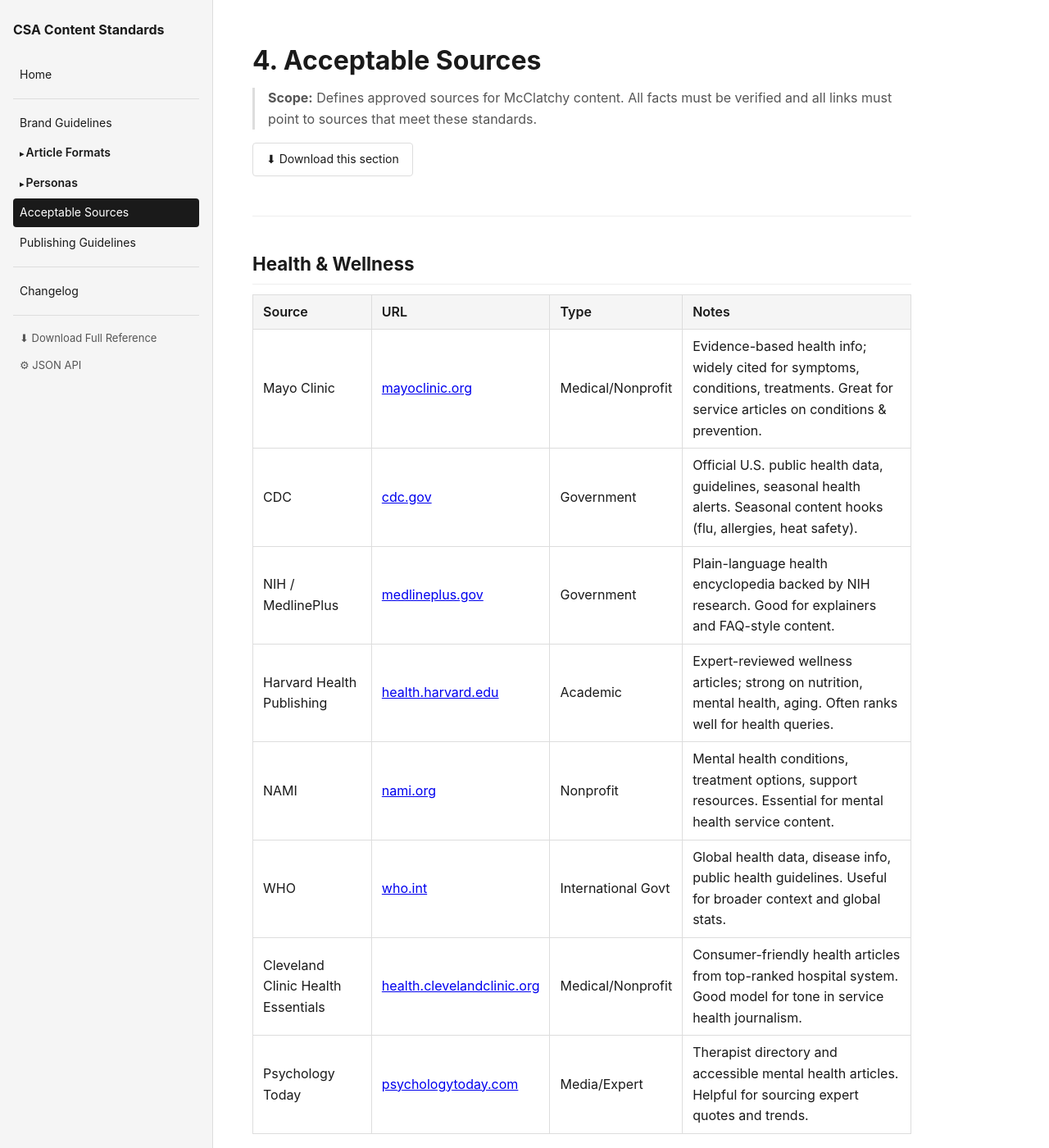
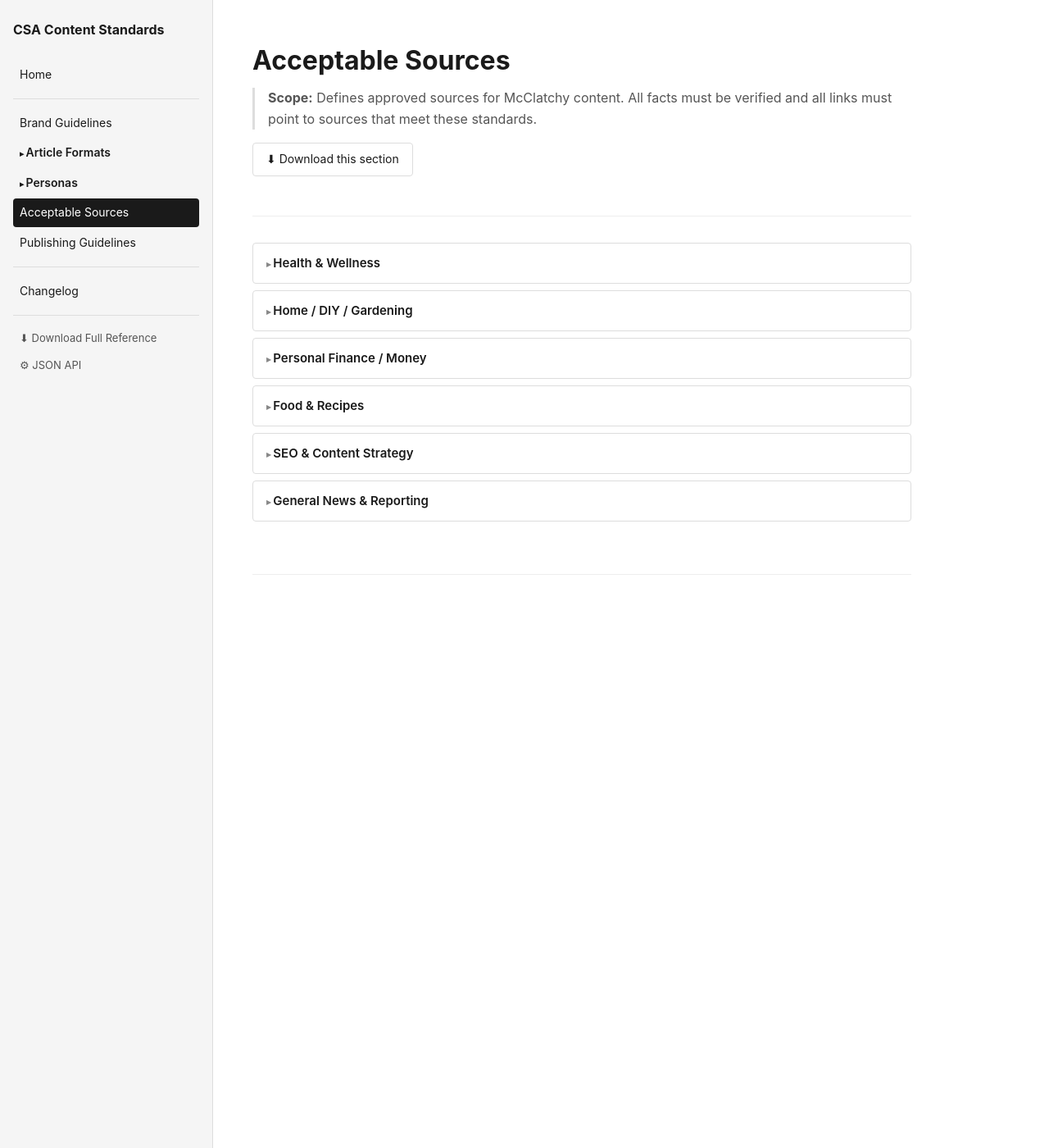
Before and after one commit to piercewilliams/csa-content-standards, a Jekyll site: the page built from docs/acceptable-sources.md, in a window 1280 px wide and 1400 px high. Shown: the whole window at 82% size. Built offline with Jekyll 4.4.1, drawn with Linux system fonts in a browser that asks for light colours; some of the changed text lies outside the part shown.

Commit message:
Ridding page numbers

```diff
--- a/_layouts/default.html
+++ b/_layouts/default.html
@@ -73,6 +73,16 @@
     .btn-primary { background: #1a1a1a; color: #fff !important; border-color: #1a1a1a; }
     .btn-primary:hover { background: #333; }
 
+    /* Content accordions */
+    .main details { border: 1px solid #ddd; border-radius: 4px; margin-bottom: 8px; }
+    .main details summary { padding: 12px 16px; font-weight: 600; font-size: 15px; cursor: pointer; list-style: none; user-select: none; }
+    .main details summary::-webkit-details-marker { display: none; }
+    .main details summary::before { content: "▸ "; font-size: 11px; color: #888; }
+    .main details[open] summary::before { content: "▾ "; }
+    .main details summary:hover { background: #f9f9f9; }
+    .main details[open] summary { border-bottom: 1px solid #ddd; }
+    .main details > *:not(summary) { padding: 0 16px 16px; }
+
     /* Footer */
     .footer { margin-top: 64px; padding-top: 16px; border-top: 1px solid #eee; font-size: 13px; color: #888; }
   </style>
--- a/docs/acceptable-sources.md
+++ b/docs/acceptable-sources.md
@@ -3,7 +3,7 @@
 title: Acceptable Sources
 ---
 
-# 4. Acceptable Sources
+# Acceptable Sources
 
 > **Scope:** Defines approved sources for McClatchy content. All facts must be verified and all links must point to sources that meet these standards.
 
@@ -11,7 +11,8 @@
 
 ---
 
-## Health & Wellness
+<details markdown="1">
+<summary>Health & Wellness</summary>
 
 | Source | URL | Type | Notes |
 |---|---|---|---|
@@ -24,9 +25,10 @@
 | Cleveland Clinic Health Essentials | [health.clevelandclinic.org](https://health.clevelandclinic.org) | Medical/Nonprofit | Consumer-friendly health articles from top-ranked hospital system. Good model for tone in service health journalism. |
 | Psychology Today | [psychologytoday.com](https://www.psychologytoday.com) | Media/Expert | Therapist directory and accessible mental health articles. Helpful for sourcing expert quotes and trends. |
 
----
+</details>
 
-## Home / DIY / Gardening
+<details markdown="1">
+<summary>Home / DIY / Gardening</summary>
 
 | Source | URL | Type | Notes |
 |---|---|---|---|
@@ -38,9 +40,10 @@
 | The Spruce | [thespruce.com](https://www.thespruce.com) | Media | Broad home, garden, and decor coverage; Dotdash Meredith brand. Competitive benchmark for Everyday Living vertical. |
 | Houzz | [houzz.com](https://www.houzz.com) | Platform/Media | Design inspiration, contractor directory, renovation cost data. Good for decor trend pieces and renovation budgets. |
 
----
+</details>
 
-## Personal Finance / Money
+<details markdown="1">
+<summary>Personal Finance / Money</summary>
 
 | Source | URL | Type | Notes |
 |---|---|---|---|
@@ -52,9 +55,10 @@
 | Bureau of Labor Statistics (BLS) | [bls.gov](https://www.bls.gov) | Government | Employment, wages, CPI/inflation, cost of living data. Strong for jobs and cost-of-living articles. |
 | Social Security Administration | [ssa.gov](https://www.ssa.gov) | Government | Benefits info, retirement planning, disability resources. Key for retirement and benefits service content. |
 
----
+</details>
 
-## Food & Recipes
+<details markdown="1">
+<summary>Food & Recipes</summary>
 
 | Source | URL | Type | Notes |
 |---|---|---|---|
@@ -64,9 +68,10 @@
 | Bon Appétit | [bonappetit.com](https://www.bonappetit.com) | Media | Trend-forward recipes, restaurant culture, food trends. Good for food trend sourcing. |
 | Academy of Nutrition and Dietetics | [eatright.org](https://www.eatright.org) | Professional Assoc. | Evidence-based nutrition guidance, dietitian resources. Authoritative for nutrition claims and expert sourcing. |
 
----
+</details>
 
-## SEO & Content Strategy
+<details markdown="1">
+<summary>SEO & Content Strategy</summary>
 
 | Source | URL | Type | Notes |
 |---|---|---|---|
@@ -76,9 +81,10 @@
 | Content Marketing Institute | [contentmarketinginstitute.com](https://contentmarketinginstitute.com) | Industry | Content strategy frameworks, editorial planning, distribution. Useful for strategic planning and team training. |
 | Nieman Lab | [niemanlab.org](https://www.niemanlab.org) | Academic/Media | Future of journalism, audience trends, digital media innovation. Great for staying ahead on industry shifts. |
 
----
+</details>
 
-## General News & Reporting
+<details markdown="1">
+<summary>General News & Reporting</summary>
 
 | Source | URL | Type | Notes |
 |---|---|---|---|
@@ -87,3 +93,5 @@
 | Pew Research Center | [pewresearch.org](https://www.pewresearch.org) | Nonprofit/Research | Public opinion polling, media trends, demographic research. Excellent for trend stats and audience insights. |
 | Statista | [statista.com](https://www.statista.com) | Data Platform | Aggregated statistics across industries; charts and infographics. Quick stats for any vertical (some content paywalled). |
 | Data.gov | [data.gov](https://data.gov) | Government | Open data catalog for U.S. government datasets. Great for data journalism and investigative pieces. |
+
+</details>
```
Also changed, not shown: docs/brand-guidelines.md (+1 -1 lines), docs/discover-browser.md (+1 -1 lines), docs/discover-explainer.md (+1 -1 lines), docs/publishing-guidelines.md (+1 -1 lines).
